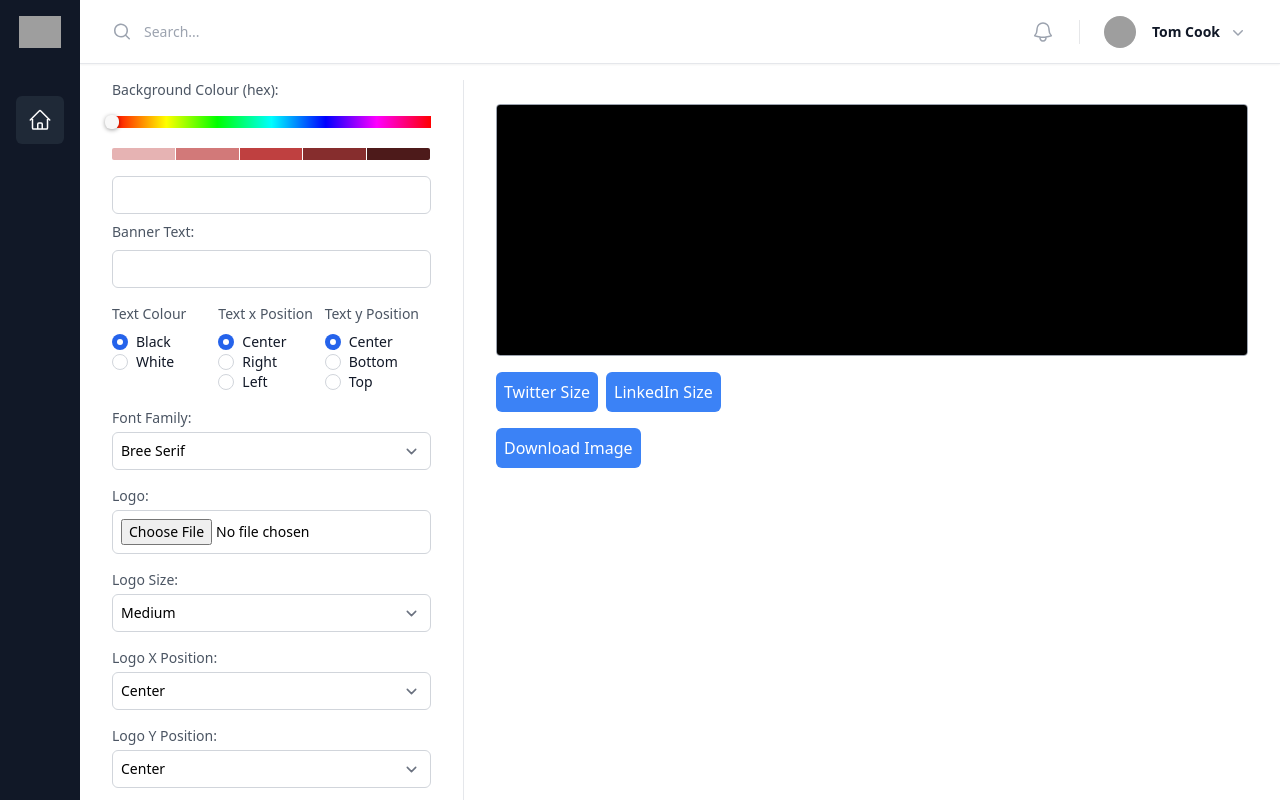
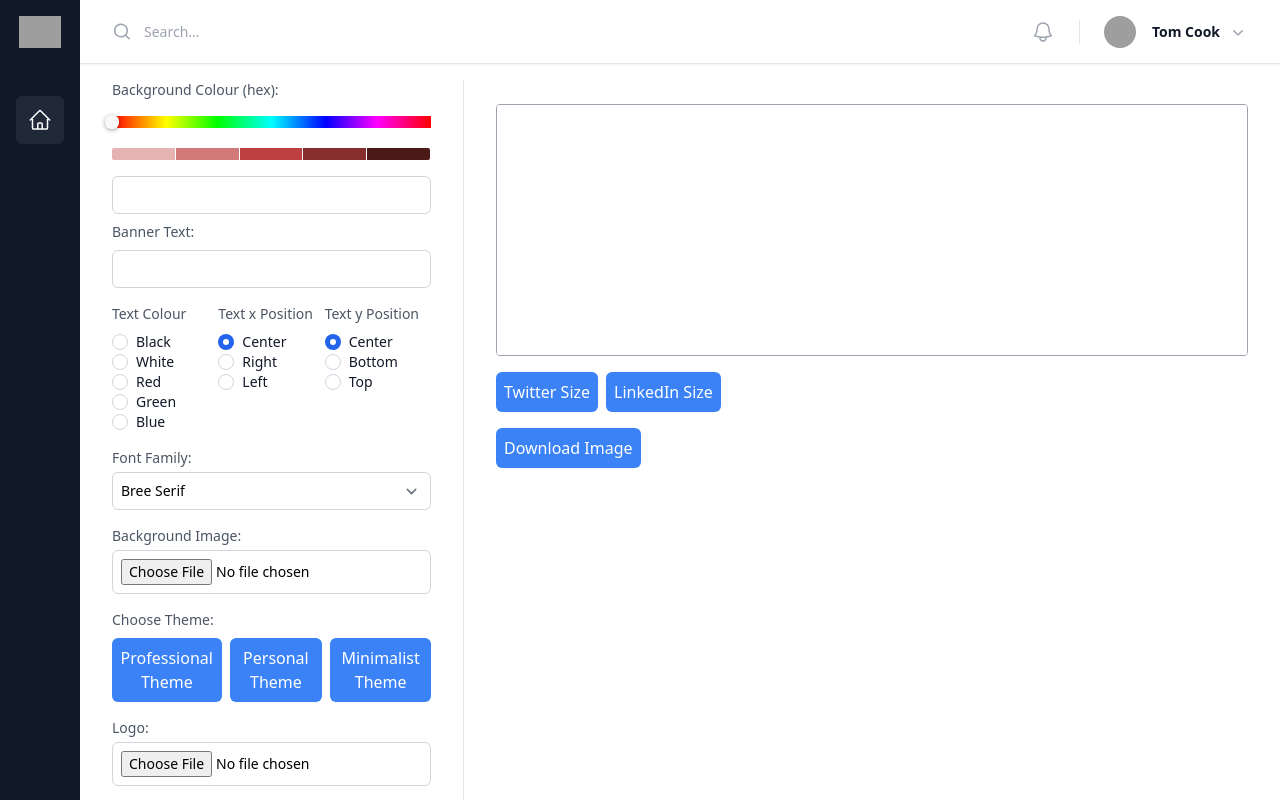
Before and after one commit to aindrajaya/sample-x-banner-generator, a React (Vite) app: page / in a window 1280 px wide. Built offline with nearby package versions, Linux system fonts and the light colour scheme; grey boxes are pictures that could not be loaded; a web font is replaced by a local one.

Commit message:
update add background

```diff
--- a/src/App.jsx
+++ b/src/App.jsx
@@ -34,9 +34,10 @@ export default function Example() {
   const [sidebarOpen, setSidebarOpen] = useState(false)
   const [hexColor, setHexColor] = useState('');
   const [bannerText, setBannerText] = useState('');
+  const [professionText, setProfessionText] = useState('');
   const [textXPos, setTextXPos] = useState('center');
   const [textYPos, setTextYPos] = useState('center');
-  const [textColor, setTextColor] = useState('#000');
+  const [textColor, setTextColor] = useState('#fff');
   const [logo, setLogo] = useState(null);
   const [logoSize, setLogoSize] = useState('medium');
   const [logoXPos, setLogoXPos] = useState('center');
@@ -45,6 +46,7 @@ export default function Example() {
   const [canvasHeight, setCanvasHeight] = useState(500);
   const [clickedButton, setClickedButton] = useState(null);
   const [selectedFont, setSelectedFont] = useState(fontOptions[0].value);
+  const [backgroundImage, setBackgroundImage] = useState(null);
 
   const canvasRef = useRef(null);
 
@@ -75,11 +77,78 @@ export default function Example() {
       };
     }
 
+    // Draw background image if provided
+    if (backgroundImage) {
+      const backgroundImageImg = new Image();
+      backgroundImageImg.src = URL.createObjectURL(backgroundImage);
+      backgroundImageImg.onload = () => {
+        ctx.drawImage(backgroundImageImg, 0, 0, canvas.width, canvas.height);
+        drawText(); // Draw text after the background image
+        drawLogo(); // Draw logo after the background image
+        formChanged();
+      };
+    } else {
+      // Draw background if no background image
+      ctx.fillStyle = hexColor;
+      ctx.fillRect(0, 0, canvas.width, canvas.height);
+
+      // Draw text directly if no background image
+      drawLogo();
+      drawText();
+      formChanged();
+    }
+
+      // Function to draw logo
+    function drawLogo() {
+      if (logo) {
+        const logoImg = new Image();
+        logoImg.src = URL.createObjectURL(logo);
+        logoImg.onload = () => {
+          const logoWidth = getLogoWidth();
+          const logoHeight = getLogoHeight();
+
+          const logoX = getLogoXPosition(logoWidth);
+          const logoY = getLogoYPosition(logoHeight);
+
+          ctx.drawImage(logoImg, logoX, logoY, logoWidth, logoHeight);
+        };
+      }
+    }
+
+    // Function to draw text
+    function drawText() {
+      ctx.fillStyle = textColor;
+      ctx.font = `75px ${selectedFont}`; // custom font
+      ctx.textAlign = textXPos;
+
+      let textPosition = [];
+      if (textXPos === 'center') {
+        textPosition[0] = canvas.width / 2;
+      } else if (textXPos === 'left') {
+        textPosition[0] = 20;
+      } else {
+        textPosition[0] = canvas.width - 20;
+      }
+
+      if (textYPos === 'center') {
+        textPosition[1] = canvas.height / 2;
+      } else if (textYPos === 'top') {
+        textPosition[1] = 50;
+      } else {
+        textPosition[1] = canvas.height - 20;
+      }
+
+      ctx.fillText(bannerText, textPosition[0], textPosition[1]);
+
+      // Draw the second banner text (professionText)
+      ctx.fillText(professionText, textPosition[0], textPosition[1] + 100);
+    }
+
     // Draw text
-    ctx.fillStyle = textColor;
+    // ctx.fillStyle = textColor;
     // ctx.font = "50px 'Bree Serif'";
-    ctx.font = `75px ${selectedFont}`; //custom font
-    ctx.textAlign = textXPos;
+    // ctx.font = `75px ${selectedFont}`; //custom font
+    // ctx.textAlign = textXPos;
 
     let textPosition = [];
     if (textXPos === 'center') {
@@ -137,7 +206,32 @@ export default function Example() {
     };
 
     ctx.fillText(bannerText, textPosition[0], textPosition[1]);
-  }, [hexColor, bannerText, textXPos, textYPos, textColor, logo, logoSize, logoXPos, logoYPos, clickedButton, selectedFont]);
+   }, [hexColor, bannerText, textXPos, textYPos, textColor, logo, logoSize, logoXPos, logoYPos, backgroundImage, clickedButton, selectedFont, professionText]);
+
+  const handleRemoveBackground = () => {
+    setBackgroundImage(null);
+  };
+
+  const handleBackgroundImageChange = (e) => {
+    // setHexColor(null);
+    setBackgroundImage(e.target.files[0]);
+  };
+
+  const handleProfessionalTheme = () => {
+    // Update the state and perform any necessary logic for LinkedIn theme
+    setHexColor('#0A66C2');
+    setTextColor('#FFF');
+    setBannerText('LinkedIn Theme');
+    // Add any additional customization for LinkedIn theme
+  };
+
+  const handleTwitterTheme = () => {
+    // Update the state and perform any necessary logic for Twitter theme
+    setHexColor('#1DA1F2');
+    setTextColor('#FFF');
+    setBannerText('Twitter Theme');
+    // Add any additional customization for Twitter theme
+  };
 
   const handleFontChange = (e) => {
     setSelectedFont(e.target.value);
@@ -145,6 +239,7 @@ export default function Example() {
 
   const handleHexColorChange = (color) => {
     if (color && color.hex) {
+      setBackgroundImage(null)
       setHexColor(color.hex);
     }
   };
@@ -486,6 +581,42 @@ export default function Example() {
                     />
                     <label htmlFor="textWhite" className="ml-2 block text-sm text-gray-900">White</label>
                   </div>
+                  <div className="flex items-center">
+                    <input
+                      type="radio"
+                      id="textRed"
+                      name="TextColor"
+                      value="#FF0000"
+                      checked={textColor === '#FF0000'}
+                      onChange={handleTextColorChange}
+                      className="focus:ring-blue-500 h-4 w-4 text-blue-600 border-gray-300"
+                    />
+                    <label htmlFor="textRed" className="ml-2 block text-sm text-gray-900">Red</label>
+                  </div>
+                  <div className="flex items-center">
+                    <input
+                      type="radio"
+                      id="textGreen"
+                      name="TextColor"
+                      value="#00FF00"
+                      checked={textColor === '#00FF00'}
+                      onChange={handleTextColorChange}
+                      className="focus:ring-blue-500 h-4 w-4 text-blue-600 border-gray-300"
+                    />
+                    <label htmlFor="textGreen" className="ml-2 block text-sm text-gray-900">Green</label>
+                  </div>
+                  <div className="flex items-center">
+                    <input
+                      type="radio"
+                      id="textBlue"
+                      name="TextColor"
+                      value="#0000FF"
+                      checked={textColor === '#0000FF'}
+                      onChange={handleTextColorChange}
+                      className="focus:ring-blue-500 h-4 w-4 text-blue-600 border-gray-300"
+                    />
+                    <label htmlFor="textBlue" className="ml-2 block text-sm text-gray-900">Blue</label>
+                  </div>
                 </div>
               </fieldset>
               <fieldset className="flex-1 mt-4">
@@ -585,6 +716,46 @@ export default function Example() {
                 </option>
               ))}
             </select>
+            <label htmlFor="backgroundImage" className="mt-4 block text-sm font-medium text-gray-600">Background Image:</label>
+            <input
+              type="file"
+              id="backgroundImage"
+              name="backgroundImage"
+              accept="image/*"
+              onChange={handleBackgroundImageChange}
+              className="mt-1 p-2 border border-gray-300 rounded-md focus:outline-none focus:ring focus:border-blue-300 block w-full sm:text-sm"
+            />
+
+            {backgroundImage && (
+              <button
+                onClick={handleRemoveBackground}
+                className="mt-2 p-2 bg-red-500 text-white rounded-md hover:bg-red-600 focus:outline-none focus:ring focus:border-red-300"
+              >
+                Remove Background
+              </button>
+            )}
+
+            <label htmlFor="theme" className="mt-4 block text-sm font-medium text-gray-600">Choose Theme:</label>
+            <div className="flex mt-2">
+              <button
+                onClick={handleProfessionalTheme}
+                className="mr-2 p-2 bg-blue-500 text-white rounded-md hover:bg-blue-600 focus:outline-none focus:ring focus:border-blue-300"
+              >
+                Professional Theme
+              </button>
+              <button
+                onClick={handleTwitterTheme}
+                className="p-2 bg-blue-500 text-white rounded-md hover:bg-blue-600 focus:outline-none focus:ring focus:border-blue-300"
+              >
+                Personal Theme
+              </button>
+              <button
+                onClick={handleTwitterTheme}
+                className="ml-2 p-2 bg-blue-500 text-white rounded-md hover:bg-blue-600 focus:outline-none focus:ring focus:border-blue-300"
+              >
+                Minimalist Theme
+              </button>
+            </div>
             <label htmlFor="logo" className="mt-4 block text-sm font-medium text-gray-600">Logo:</label>
             <input
               type="file"
```
